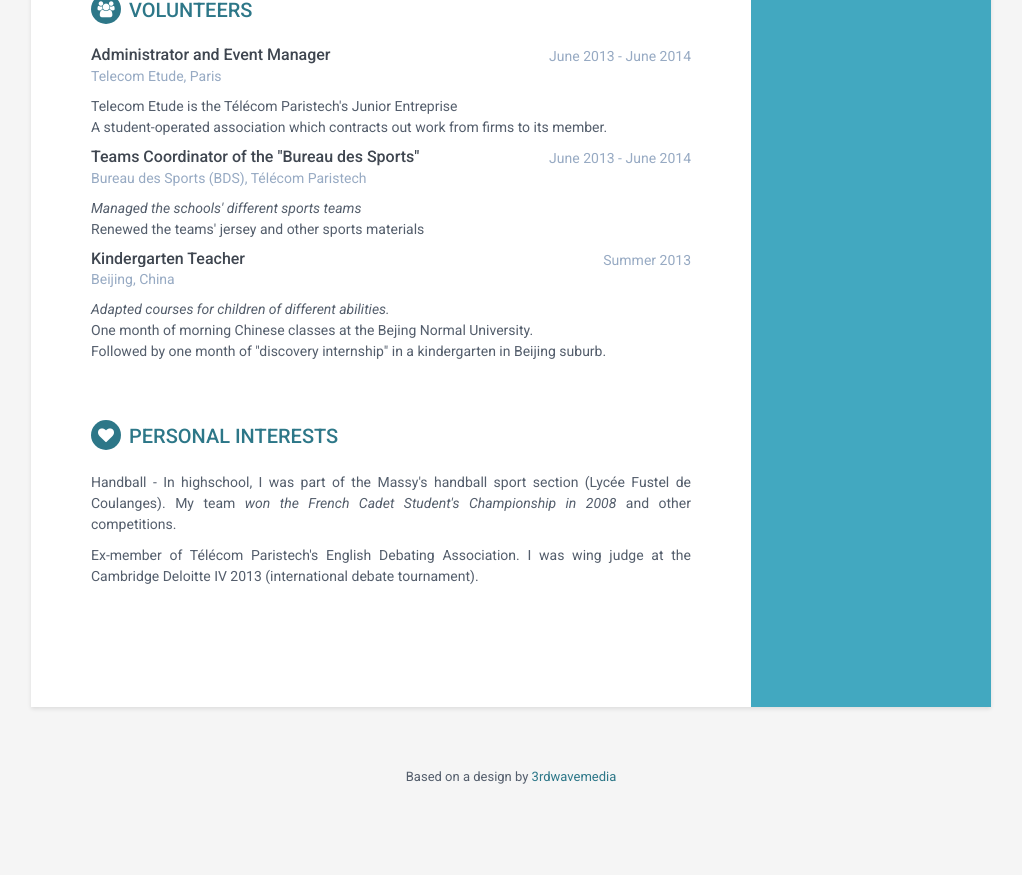
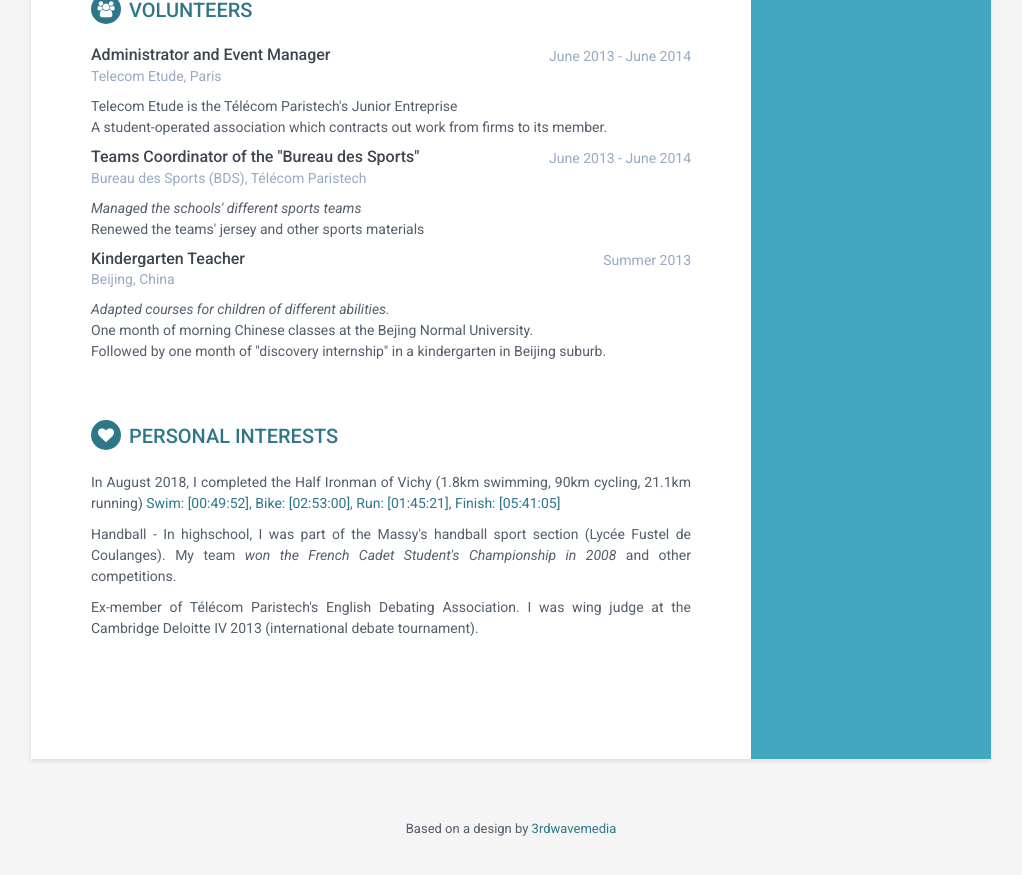
Before and after one commit to YannLeGuen/yannleguen.github.io, a Jekyll site: the page built from tag/Resume.md, in a window 1280 px wide and 900 px high, scrolled down 3748 px. Shown: the top 875 px of the window, without its empty margins (129-1151 px from the left). Built offline with Jekyll 4.4.1, drawn with Linux system fonts in a browser that asks for light colours; before the commit the page ends 4596 px from its top, so only the background shows below that.

Commit message:
update personal interests in resume

```diff
--- a/_includes/resume.html
+++ b/_includes/resume.html
@@ -424,15 +424,17 @@
 		      <p><i>Adapted courses for children of different abilities.</i>
 		      <br>One month of morning Chinese classes at the Bejing Normal University.
 		      <br>Followed by one month of "discovery internship" in a kindergarten in Beijing suburb.</p>
-
                     </div><!--//details-->
                 </div><!--//item-->
             </section><!--//section-->
 
-
             <section class="section interests-section">
                 <h2 class="section-title"><i class="fa fa-heart ico"></i>Personal Interests</h2>
                 <div class="intro">
+		  <p align="justify"> In August 2018, I completed the Half Ironman of Vichy (1.8km swimming, 90km cycling, 21.1km running)
+		    <a href="http://www.ironman.com/triathlon/events/emea/ironman-70.3/vichy/results.aspx?race=vichy70.3&rd=20180825&y=2018&q=le+guen" target="_blank">
+		      Swim: [00:49:52],	Bike: [02:53:00], Run: [01:45:21], Finish: [05:41:05]</a>
+		    </p>
                   <p align="justify"> Handball - In highschool, I was part of the Massy's handball sport section (Lycée Fustel de Coulanges).
 		    My team <i>won the French Cadet Student's Championship in 2008</i> and other competitions.</p>
 		  <p align="justify"> Ex-member of Télécom Paristech's English Debating Association. I was wing judge at the Cambridge Deloitte IV 2013
```
